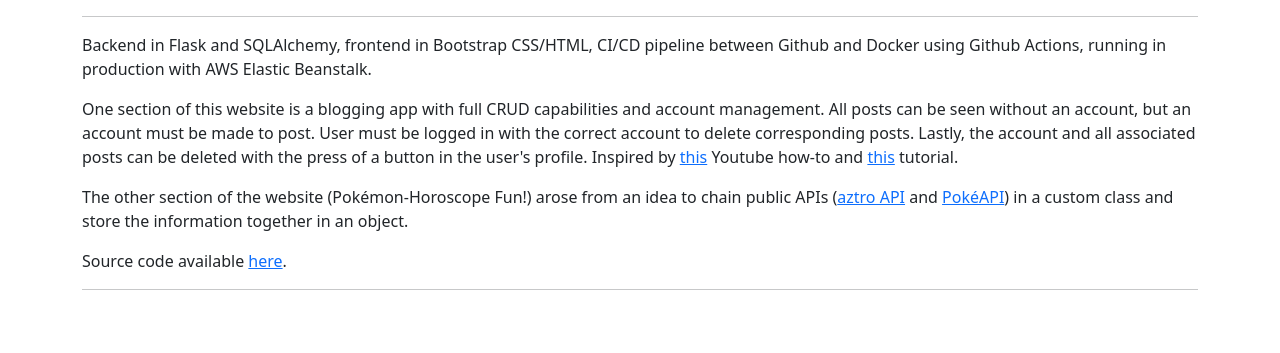
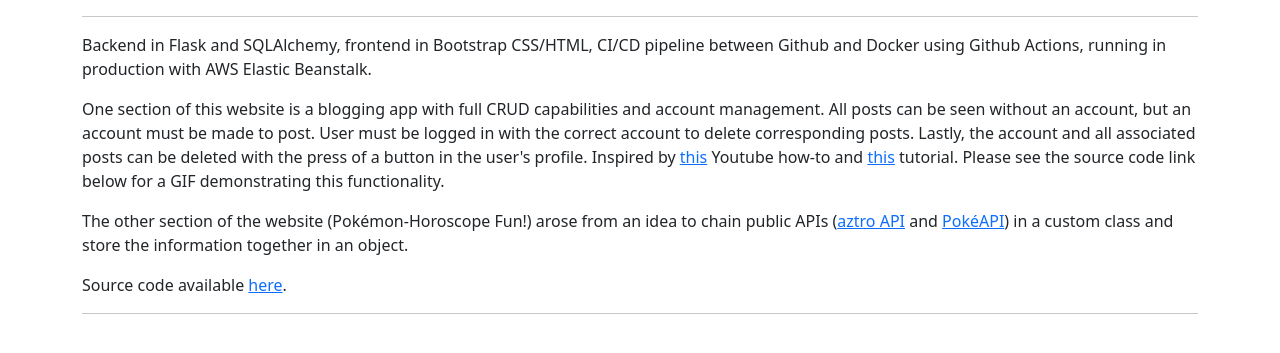
Before and after one commit to pvsaz/website, a Flask app: page / in a window 1280 px wide. Shown: the part 56-409 px from the top of the page. Run offline with Flask 2, Linux system fonts and the light colour scheme.

Commit message:
updated index, gif, readme

```diff
--- a/templates/index.html
+++ b/templates/index.html
@@ -8,7 +8,7 @@
 
 
 <p>Backend in Flask and SQLAlchemy, frontend in Bootstrap CSS/HTML, CI/CD pipeline between Github and Docker using Github Actions, running in production with AWS Elastic Beanstalk.</p>
-<p>One section of this website is a blogging app with full CRUD capabilities and account management. All posts can be seen without an account, but an account must be made to post. User must be logged in with the correct account to delete corresponding posts. Lastly, the account and all associated posts can be deleted with the press of a button in the user's profile. Inspired by <a href="https://www.youtube.com/watch?v=3mwFC4SHY-Y">this</a> Youtube how-to and <a href="https://www.digitalocean.com/community/tutorials/how-to-add-authentication-to-your-app-with-flask-login">this</a> tutorial.</p>
+<p>One section of this website is a blogging app with full CRUD capabilities and account management. All posts can be seen without an account, but an account must be made to post. User must be logged in with the correct account to delete corresponding posts. Lastly, the account and all associated posts can be deleted with the press of a button in the user's profile. Inspired by <a href="https://www.youtube.com/watch?v=3mwFC4SHY-Y">this</a> Youtube how-to and <a href="https://www.digitalocean.com/community/tutorials/how-to-add-authentication-to-your-app-with-flask-login">this</a> tutorial. Please see the source code link below for a GIF demonstrating this functionality.</p>
 <p>The other section of the website (Pokémon-Horoscope Fun!) arose from an idea to chain public APIs (<a href="https://aztro.sameerkumar.website">aztro API</a> and <a href="https://pokeapi.co">PokéAPI</a>) in a custom class and store the information together in an object.</p>
 <p>Source code available <a href="https://github.com/pvsaz/projects">here</a>.</p>
 {% endblock %}
```
Also changed, not shown: README.md, 2 other files.
